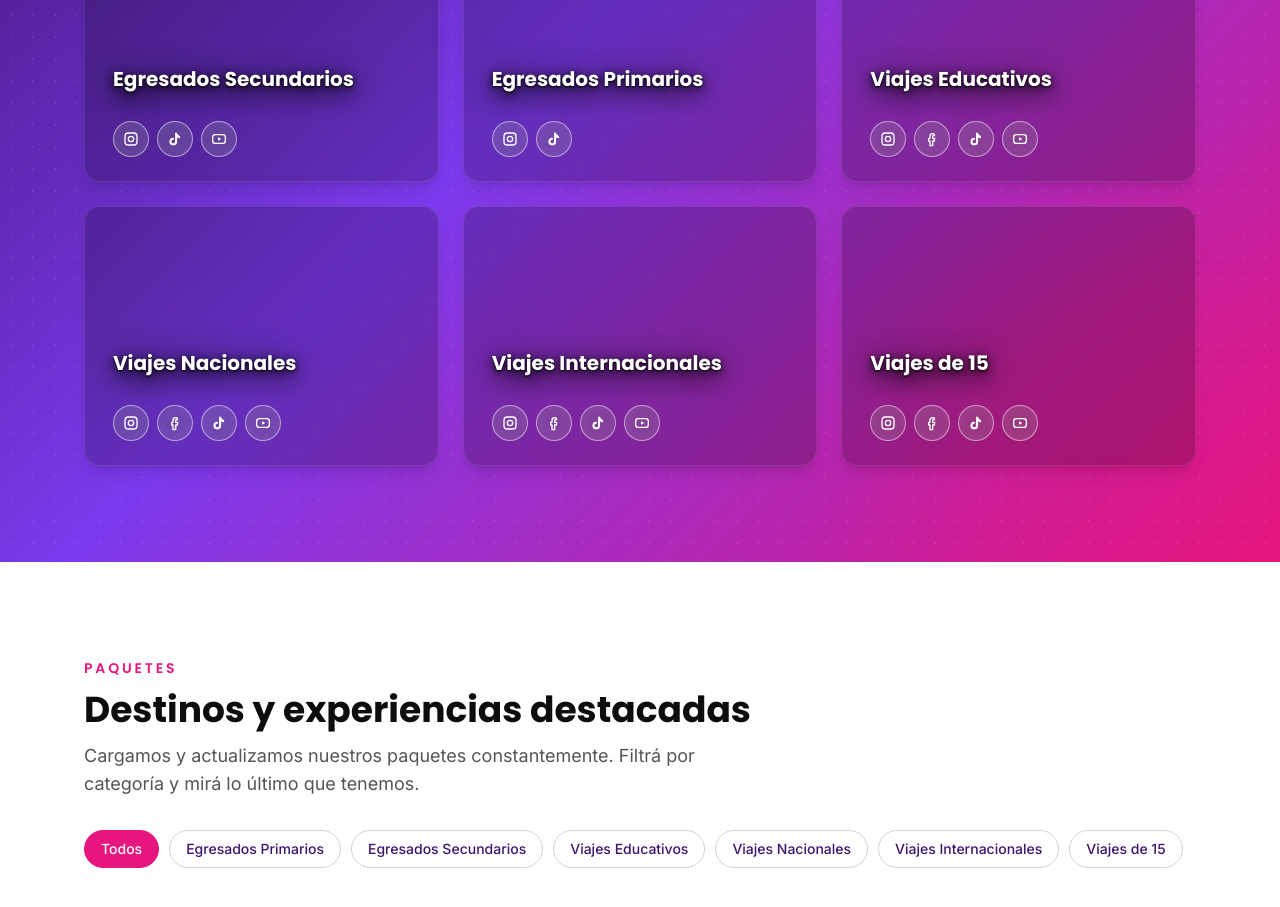
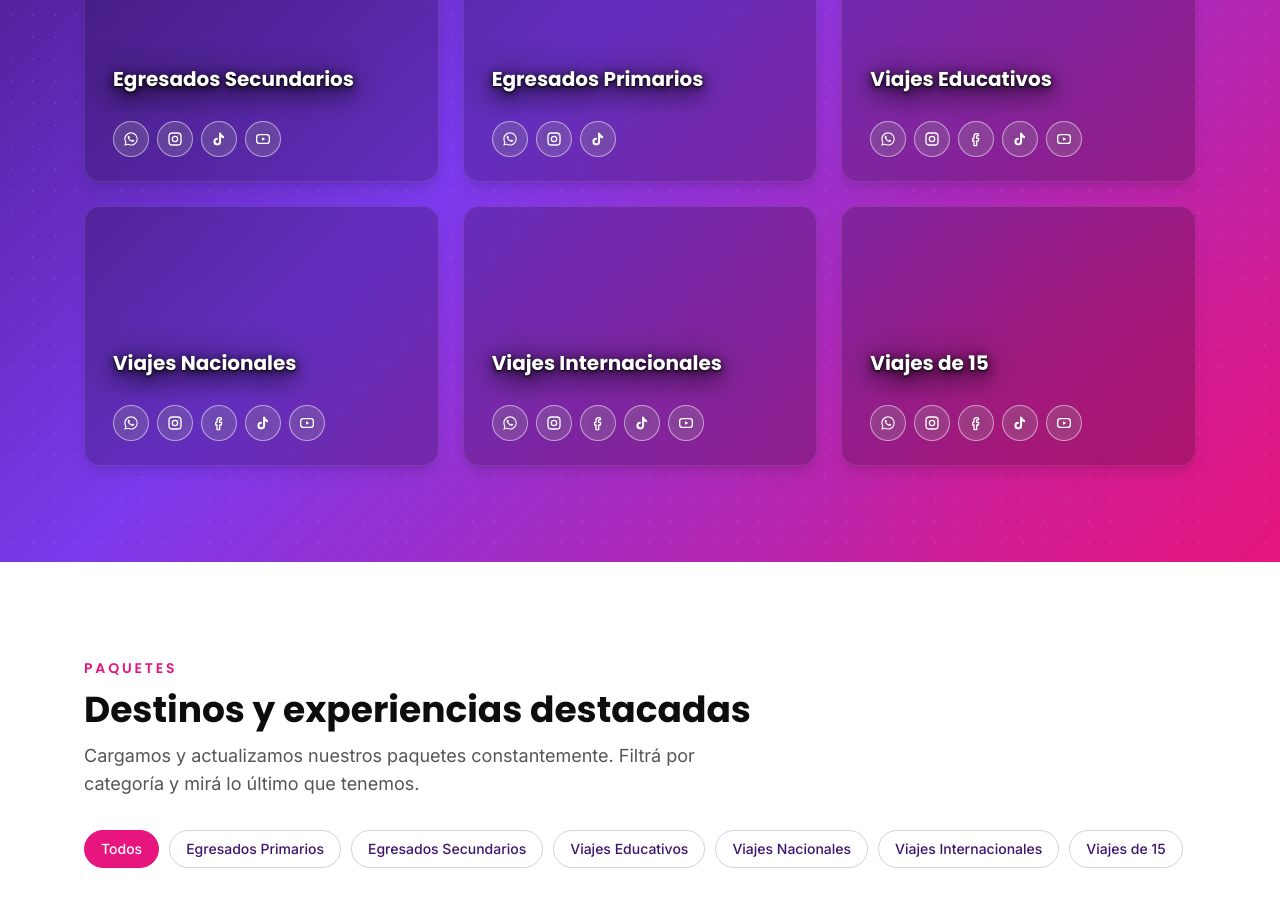
Before and after one commit to vincentravel/vincent-travel, a React (Vite) app in the folder client/: page / in a window 1280 px wide. Shown: the part 2000-2907 px from the top of the page. Built offline with nearby package versions, Linux system fonts and the light colour scheme; no server answers.

Commit message:
agrega soporte para WhatsApp en ServiceCard: incluye enlace de consulta y mensaje personalizado; actualiza constantes para mensajes de WhatsApp

```diff
--- a/client/src/components/home/Services.jsx
+++ b/client/src/components/home/Services.jsx
@@ -4,8 +4,15 @@ import { Link } from 'react-router-dom';
 import SectionHeading from '../ui/SectionHeading';
 import { InstagramIcon, FacebookIcon, YouTubeIcon } from '../ui/SocialIcons';
 import TikTokIcon from '../ui/TikTokIcon';
+import WhatsAppIcon from '../ui/WhatsAppIcon';
 import { usePackageStore } from '../../store/packageStore';
-import { SOCIAL_ACCOUNTS, getCoverImage } from '../../lib/constants';
+import {
+  SOCIAL_ACCOUNTS,
+  getCoverImage,
+  buildWhatsAppLink,
+  WHATSAPP_MESSAGES,
+  whatsappNumberForCategories,
+} from '../../lib/constants';
 
 const PLATFORM_ICONS = {
   instagram: InstagramIcon,
@@ -21,6 +28,7 @@ const PLATFORM_HOVER = {
   facebook: 'hover:border-transparent hover:bg-[#1877F2]',
   tiktok: 'hover:border-transparent hover:bg-[#FE2C55]',
   youtube: 'hover:border-transparent hover:bg-[#FF0000]',
+  whatsapp: 'hover:border-transparent hover:bg-[#25D366]',
 };
 
 const ROTATE_MS = 4500;
@@ -120,8 +128,19 @@ function ServiceCard({ s, i, images }) {
         </h3>
       </Link>
 
-      {accounts.length > 0 && (
       <div className="relative mx-7 mb-6 mt-auto flex flex-wrap gap-2">
+        <a
+          href={buildWhatsAppLink(
+            WHATSAPP_MESSAGES.service(s.title),
+            whatsappNumberForCategories(s.category ? [s.category] : [])
+          )}
+          target="_blank"
+          rel="noopener noreferrer"
+          aria-label={`Consultar por WhatsApp: ${s.title}`}
+          className={`flex h-9 w-9 items-center justify-center rounded-full border border-white/50 bg-white/15 text-white shadow-sm backdrop-blur-md transition-all duration-200 hover:scale-110 hover:text-white hover:shadow-lg ${PLATFORM_HOVER.whatsapp}`}
+        >
+          <WhatsAppIcon className="h-4 w-4" />
+        </a>
         {accounts.map((acc) => {
           const Icon = PLATFORM_ICONS[acc.platform];
           return (
@@ -138,7 +157,6 @@ function ServiceCard({ s, i, images }) {
           );
         })}
       </div>
-      )}
     </motion.div>
   );
 }
```
Also changed, not shown: client/src/lib/constants.js. Lines whose indentation alone changed are shown as unchanged.
